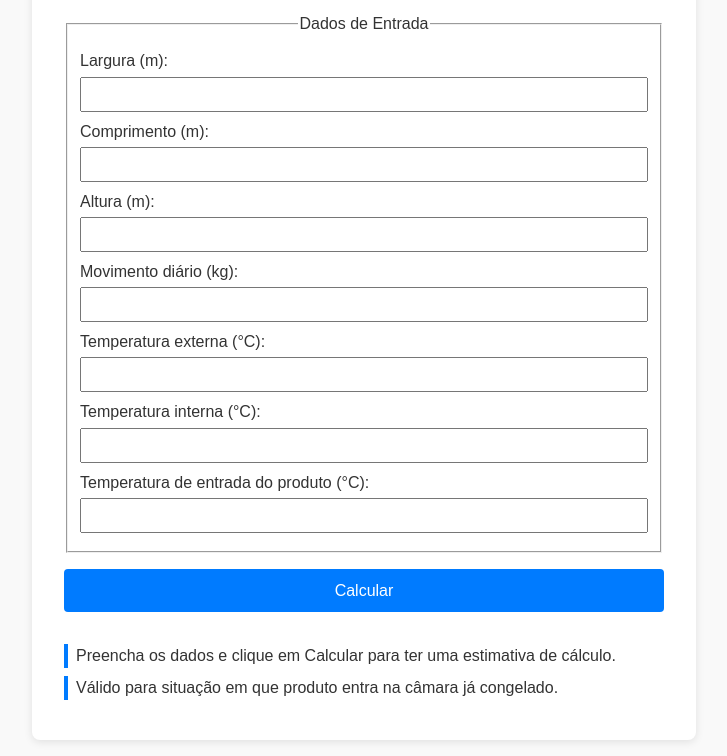
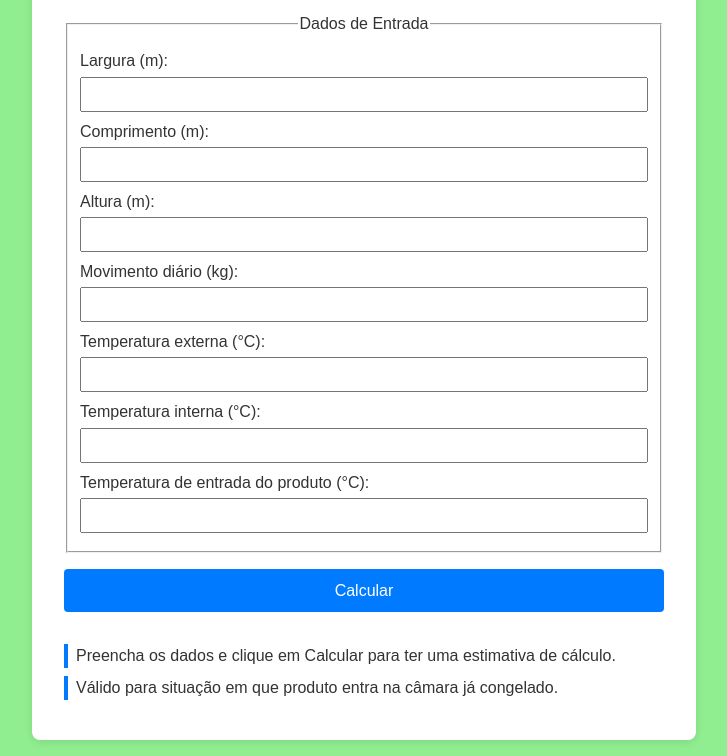
Before and after one commit to jesuegraciliano/congelados_pir, a plain HTML site: page index.html in a window 1280 px wide. Shown: the part 304-1060 px from the top of the page, without its empty margins (276-1003 px from the left). Drawn offline with Linux system fonts and the light colour scheme.

Commit message:
Update style.css

```diff
--- a/style.css
+++ b/style.css
@@ -1,5 +1,5 @@
 :root {
-  --bg-page: #f9f9f9;
+  --bg-page: #90EE90; /* verde claro */
   --bg-card: #ffffff;
   --text-primary: #333333;
   --accent: #007BFF;
```
